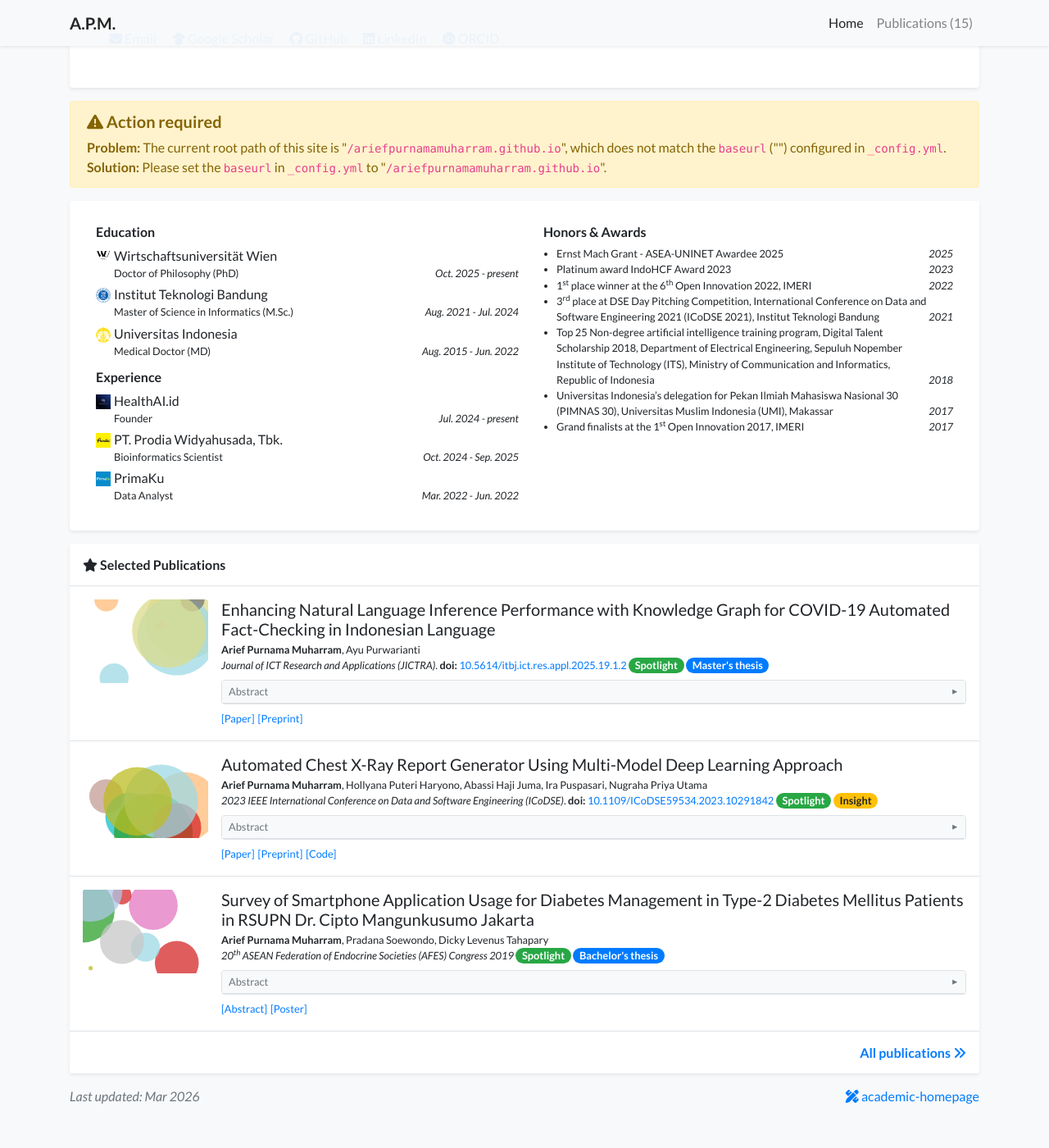
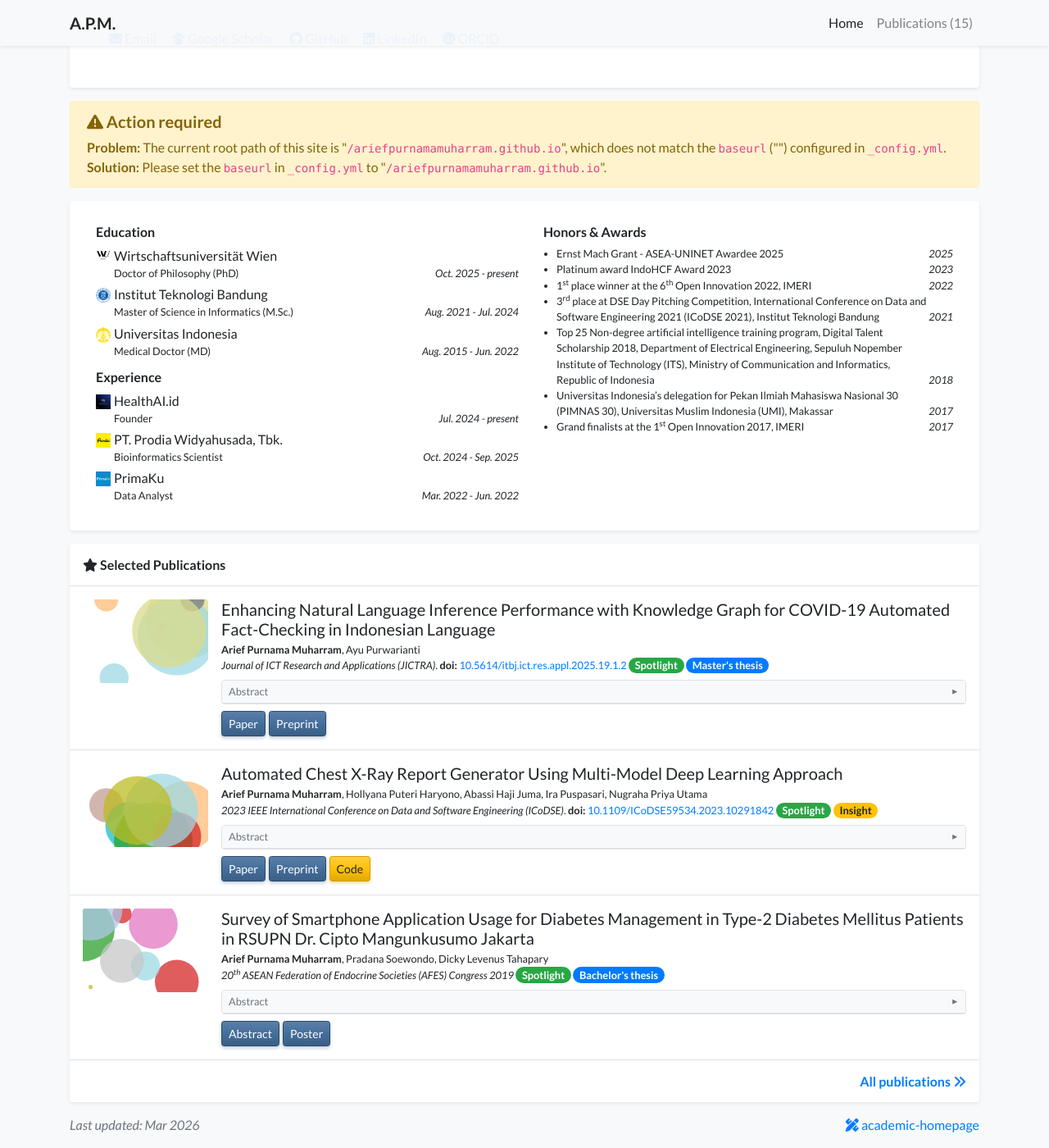
Before and after one commit to ariefpurnamamuharram/ariefpurnamamuharram.github.io, a Jekyll site: the page built from index.html, in a window 1280 px wide and 1400 px high, scrolled down 446 px. Shown: the whole window at 82% size. Built offline with Jekyll 4.4.1, drawn with Linux system fonts in a browser that asks for light colours; a style sheet for code colours, icons or effects is not loaded; before the commit the page ends 1811 px from its top, so only the background shows below that.

Commit message:
Convert links to buttons in the publication items.

```diff
--- a/_includes/widgets/publication_item.html
+++ b/_includes/widgets/publication_item.html
@@ -22,16 +22,24 @@
 
             <p class="small pb-0 mb-0 lh-125 text-muted abstract-links d-flex flex-wrap align-items-center">
                 {% for link in item.links %}
+                {% assign link_key_lower = link[0] | downcase %}
+                {% if link_key_lower == 'cite' %}
+                  {% assign btn_mod = 'pub-link-btn--cite' %}
+                {% elsif link_key_lower == 'code' %}
+                  {% assign btn_mod = 'pub-link-btn--code' %}
+                {% else %}
+                  {% assign btn_mod = 'pub-link-btn--default' %}
+                {% endif %}
                 {% if link[1].url %}
-                <a class="mr-1" target="{{ link[1]['target'] }}" href="{{ link[1]['url'] }}">[{{ link[0] }}]</a>
+                <a class="pub-link-btn {{ btn_mod }} mr-1" target="{{ link[1]['target'] }}" href="{{ link[1]['url'] }}">{{ link[0] }}</a>
                 {% else %}
-                <a class="mr-1" target="_blank" href="{{ link[1] }}">[{{ link[0] }}]</a>
+                <a class="pub-link-btn {{ btn_mod }} mr-1" target="_blank" href="{{ link[1] }}">{{ link[0] }}</a>
                 {% endif %}
                 {% endfor %}
                 {%- if item.bibtex or item.ris -%}
-                <button type="button" class="btn btn-sm btn-link p-0 mr-0 export-citation-modal-btn text-muted" title="Cite"
+                <button type="button" class="pub-link-btn pub-link-btn--cite mr-1 export-citation-modal-btn" title="Cite"
                     {%- if item.bibtex %} data-export-citation-bibtex-target="export-citation-bibtex-{{ abstract_id }}"{% endif %}
-                    {%- if item.ris %} data-export-citation-ris-target="export-citation-ris-{{ abstract_id }}"{% endif %}>[Cite]</button>
+                    {%- if item.ris %} data-export-citation-ris-target="export-citation-ris-{{ abstract_id }}"{% endif %}>Cite</button>
                 {%- if item.bibtex -%}<span id="export-citation-bibtex-{{ abstract_id }}" class="d-none">{{ item.bibtex }}</span>{%- endif -%}
                 {%- if item.ris -%}<span id="export-citation-ris-{{ abstract_id }}" class="d-none">{{ item.ris }}</span>{%- endif -%}
                 {%- endif -%}
@@ -63,16 +71,24 @@
 
             <p class="small pb-0 mb-0 lh-125 text-muted abstract-links d-flex flex-wrap align-items-center">
                 {% for link in item.links %}
+                {% assign link_key_lower_m = link[0] | downcase %}
+                {% if link_key_lower_m == 'cite' %}
+                  {% assign btn_mod_m = 'pub-link-btn--cite' %}
+                {% elsif link_key_lower_m == 'code' %}
+                  {% assign btn_mod_m = 'pub-link-btn--code' %}
+                {% else %}
+                  {% assign btn_mod_m = 'pub-link-btn--default' %}
+                {% endif %}
                 {% if link[1].url %}
-                <a class="mr-1" target="{{ link[1]['target'] }}" href="{{ link[1]['url'] }}">[{{ link[0] }}]</a>
+                <a class="pub-link-btn {{ btn_mod_m }} mr-1" target="{{ link[1]['target'] }}" href="{{ link[1]['url'] }}">{{ link[0] }}</a>
                 {% else %}
-                <a class="mr-1" target="_blank" href="{{ link[1] }}">[{{ link[0] }}]</a>
+                <a class="pub-link-btn {{ btn_mod_m }} mr-1" target="_blank" href="{{ link[1] }}">{{ link[0] }}</a>
                 {% endif %}
                 {% endfor %}
                 {%- if item.bibtex or item.ris -%}
-                <button type="button" class="btn btn-sm btn-link p-0 mr-0 export-citation-modal-btn text-muted" title="Cite"
+                <button type="button" class="pub-link-btn pub-link-btn--cite mr-1 export-citation-modal-btn" title="Cite"
                     {%- if item.bibtex %} data-export-citation-bibtex-target="export-citation-bibtex-{{ abstract_id_m }}-mobile"{% endif %}
-                    {%- if item.ris %} data-export-citation-ris-target="export-citation-ris-{{ abstract_id_m }}-mobile"{% endif %}>[Cite]</button>
+                    {%- if item.ris %} data-export-citation-ris-target="export-citation-ris-{{ abstract_id_m }}-mobile"{% endif %}>Cite</button>
                 {%- if item.bibtex -%}<span id="export-citation-bibtex-{{ abstract_id_m }}-mobile" class="d-none">{{ item.bibtex }}</span>{%- endif -%}
                 {%- if item.ris -%}<span id="export-citation-ris-{{ abstract_id_m }}-mobile" class="d-none">{{ item.ris }}</span>{%- endif -%}
                 {%- endif -%}
--- a/assets/css/global.css
+++ b/assets/css/global.css
@@ -116,3 +116,78 @@
     background: linear-gradient(180deg, #005399 0%, #004d80 100%);
     box-shadow: inset 0 1px 3px rgba(0, 0, 0, 0.2);
 }
+
+/* Publication link buttons: 3D-style (same as export citation copy button) */
+.pub-link-btn {
+    display: inline-block;
+    padding: 0.25rem 0.5rem;
+    font-size: 0.875rem;
+    font-weight: 500;
+    line-height: 1.5;
+    text-align: center;
+    text-decoration: none !important;
+    white-space: nowrap;
+    vertical-align: middle;
+    border-radius: 0.2rem;
+    cursor: pointer;
+    outline: none !important;
+    transition: background 0.15s, box-shadow 0.15s;
+}
+.pub-link-btn:focus,
+.pub-link-btn:focus-visible {
+    outline: none !important;
+}
+
+/* Cite: #DEE2E6 */
+.pub-link-btn--cite {
+    background: linear-gradient(180deg, #e8ebef 0%, #DEE2E6 50%, #c8cdd2 100%);
+    border: 1px solid #adb5bd;
+    color: #495057;
+    box-shadow: 0 2px 4px rgba(0, 0, 0, 0.12);
+}
+.pub-link-btn--cite:hover {
+    background: linear-gradient(180deg, #eef0f3 0%, #e8ebef 50%, #DEE2E6 100%);
+    border-color: #adb5bd;
+    color: #212529;
+    box-shadow: 0 3px 6px rgba(0, 0, 0, 0.15);
+}
+.pub-link-btn--cite:active {
+    background: linear-gradient(180deg, #c8cdd2 0%, #b8bdc2 100%);
+    box-shadow: inset 0 1px 3px rgba(0, 0, 0, 0.15);
+}
+
+/* Code: #FFC107 */
+.pub-link-btn--code {
+    background: linear-gradient(180deg, #ffce3d 0%, #FFC107 50%, #e0a800 100%);
+    border: 1px solid #d39e00;
+    color: #212529;
+    box-shadow: 0 2px 4px rgba(210, 158, 0, 0.35);
+}
+.pub-link-btn--code:hover {
+    background: linear-gradient(180deg, #ffd54f 0%, #ffca28 50%, #FFC107 100%);
+    border-color: #d39e00;
+    color: #212529;
+    box-shadow: 0 3px 6px rgba(210, 158, 0, 0.4);
+}
+.pub-link-btn--code:active {
+    background: linear-gradient(180deg, #e0a800 0%, #d39e00 100%);
+    box-shadow: inset 0 1px 3px rgba(0, 0, 0, 0.2);
+}
+
+/* Default (other): #446E9B */
+.pub-link-btn--default {
+    background: linear-gradient(180deg, #5a7fa8 0%, #446E9B 50%, #3a5f85 100%);
+    border: 1px solid #2d4a6b;
+    color: #fff;
+    box-shadow: 0 2px 4px rgba(68, 110, 155, 0.35);
+}
+.pub-link-btn--default:hover {
+    background: linear-gradient(180deg, #6a8fb5 0%, #5078a0 50%, #446E9B 100%);
+    border-color: #2d4a6b;
+    color: #fff;
+    box-shadow: 0 3px 6px rgba(68, 110, 155, 0.45);
+}
+.pub-link-btn--default:active {
+    background: linear-gradient(180deg, #3a5f85 0%, #2d4a6b 100%);
+    box-shadow: inset 0 1px 3px rgba(0, 0, 0, 0.2);
+}
```
